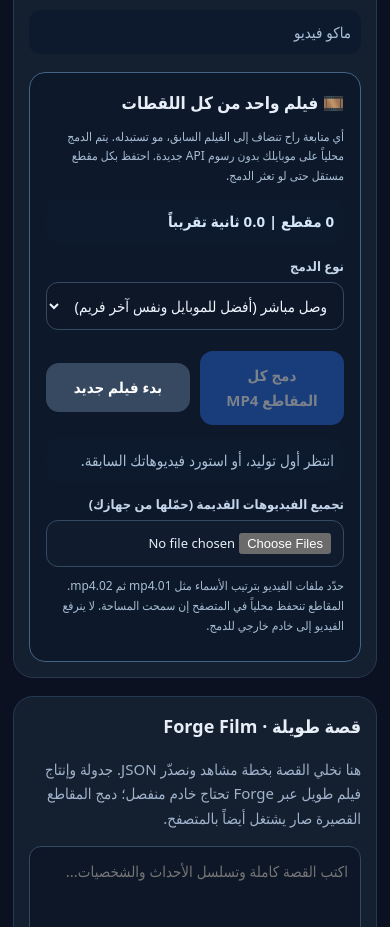
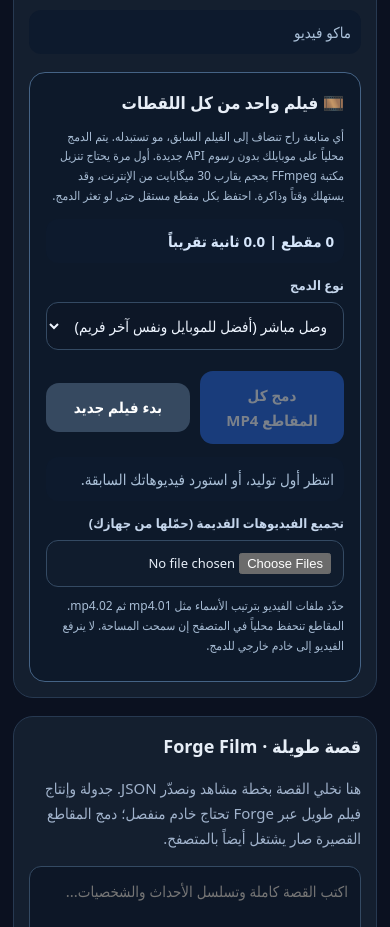
Before and after one commit to Basmali12/iraqi-film-forge, a website: page site/index.html in a window 390 px wide. Shown: the part 1762-2689 px from the top of the page. Drawn offline with Linux system fonts and the light colour scheme.

Commit message:
Warn mobile users of first-time FFmpeg wasm download and memory

```diff
--- a/site/index.html
+++ b/site/index.html
@@ -9,7 +9,7 @@
 <div class="settings"><div><label>الثواني</label><select id="duration"><option>5</option><option>8</option><option>10</option><option selected>15</option></select></div><div><label>الدقة</label><select id="resolution"><option>480p</option><option>768p</option></select></div><div><label>القياس</label><select id="ratio"><option>9:16</option><option>16:9</option><option>1:1</option></select></div></div><p id="price"></p><label><input type="checkbox" id="carry"> متابعة من آخر فريم</label><p class="note">لا نضمن ثبات الوجوه 100%. الأسعار قد تتغير.</p><button id="generate" disabled>اربط المفتاح أولاً</button><div id="videoStatus" class="status">ماكو فيديو</div><div id="result" hidden><video id="player" controls playsinline></video><a id="download" href="#" download="heygen.mp4">تحميل MP4 الموحّد / المقطع</a></div>
 <div class="join-panel">
 <h3>🎞️ فيلم واحد من كل اللقطات</h3>
-<p class="note">أي متابعة راح تنضاف إلى الفيلم السابق، مو تستبدله. يتم الدمج محلياً على موبايلك بدون رسوم API جديدة. احتفظ بكل مقطع مستقل حتى لو تعثر الدمج.</p>
+<p class="note">أي متابعة راح تنضاف إلى الفيلم السابق، مو تستبدله. يتم الدمج محلياً على موبايلك بدون رسوم API جديدة. أول مرة يحتاج تنزيل مكتبة FFmpeg بحجم يقارب 30 ميگابايت من الإنترنت، وقد يستهلك وقتاً وذاكرة. احتفظ بكل مقطع مستقل حتى لو تعثر الدمج.</p>
 <div id="joinCount" class="status">ماكو لقطات بعد.</div>
 <label for="joinType">نوع الدمج</label>
 <select id="joinType"><option value="cut" selected>وصل مباشر (أفضل للموبايل ونفس آخر فريم)</option><option value="smooth">دمج ناعم للصورة والصوت - أبطأ</option></select>
```
